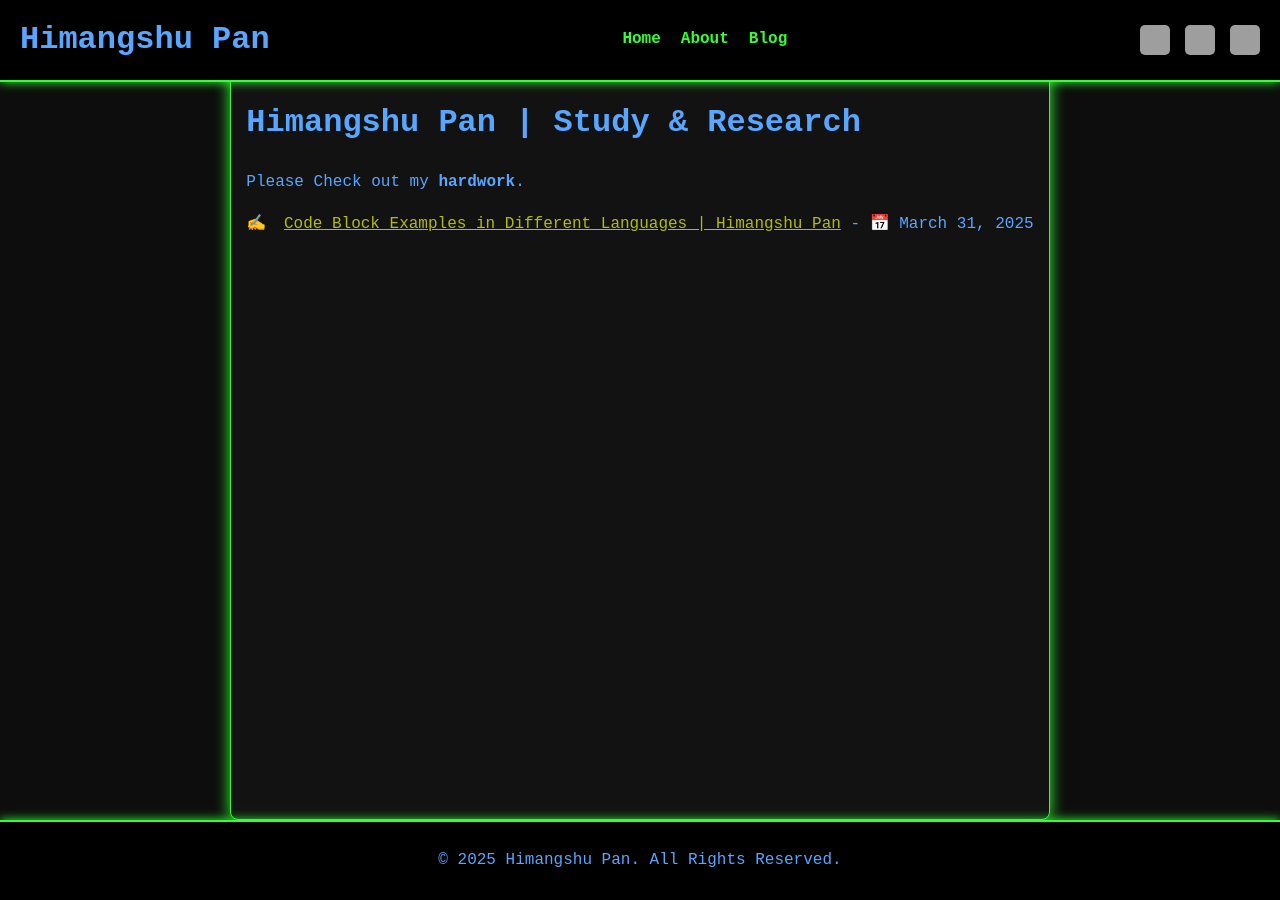
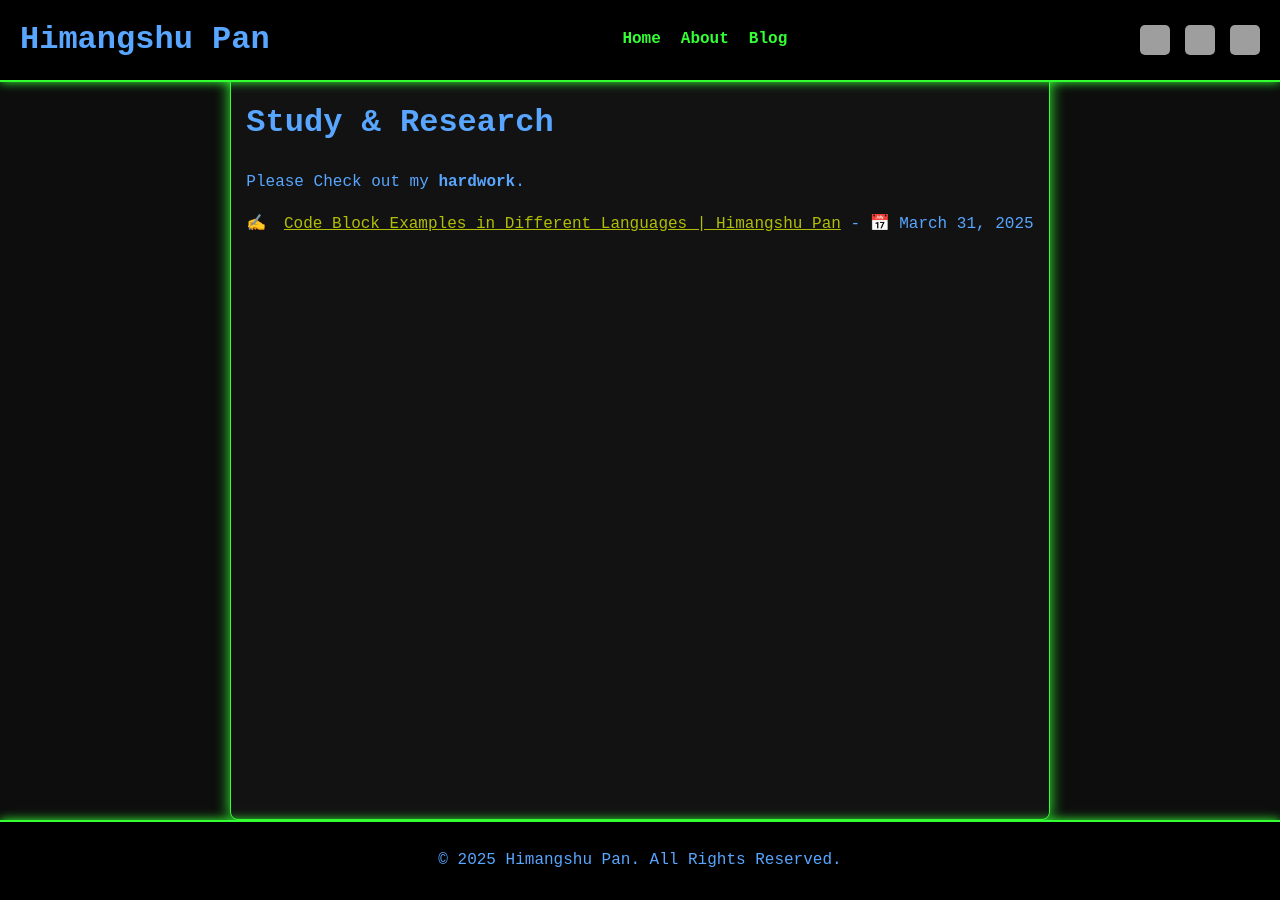
Before and after one commit to himangshu-blockchain/himangshu-blockchain.github.io, a Jekyll site: the page built from Site/blog.markdown, in a window 1280 px wide. Built offline with Jekyll 4.4.1, drawn with Linux system fonts in a browser that asks for light colours; nearby versions of some CDN libraries; comment, search, counter and statistics services are not loaded; grey boxes are pictures that could not be loaded.

Commit message:
Title: change title

```diff
--- a/Site/_layouts/default.html
+++ b/Site/_layouts/default.html
@@ -3,7 +3,7 @@
 <head>
     <meta charset="UTF-8">
     <meta name="viewport" content="width=device-width, initial-scale=1.0">
-    <title>{{ page.title }} </title>
+    <title>{{ page.title }} | {{ site.title }}</title>
     <link rel="stylesheet" href="{{ "/assets/css/style.css" | relative_url }}">
 
     <!-- Prism.js for syntax highlighting -->
--- a/Site/about.markdown
+++ b/Site/about.markdown
@@ -1,6 +1,6 @@
 ---
 layout: page
-title: Himangshu Pan | About
+title: About
 permalink: /about/
 ---
 
--- a/Site/blog.markdown
+++ b/Site/blog.markdown
@@ -1,6 +1,6 @@
 ---
 layout: blog
-title: Himangshu Pan | Study & Research
+title: Study & Research
 permalink: /blog/
 ---
 
--- a/Site/index.markdown
+++ b/Site/index.markdown
@@ -1,6 +1,5 @@
 ---
 layout: page
-title: "Himangshu Pan"
 ---
 
 # 👨‍💻 Himangshu Pan
```
Also changed, not shown: 6 other files.
